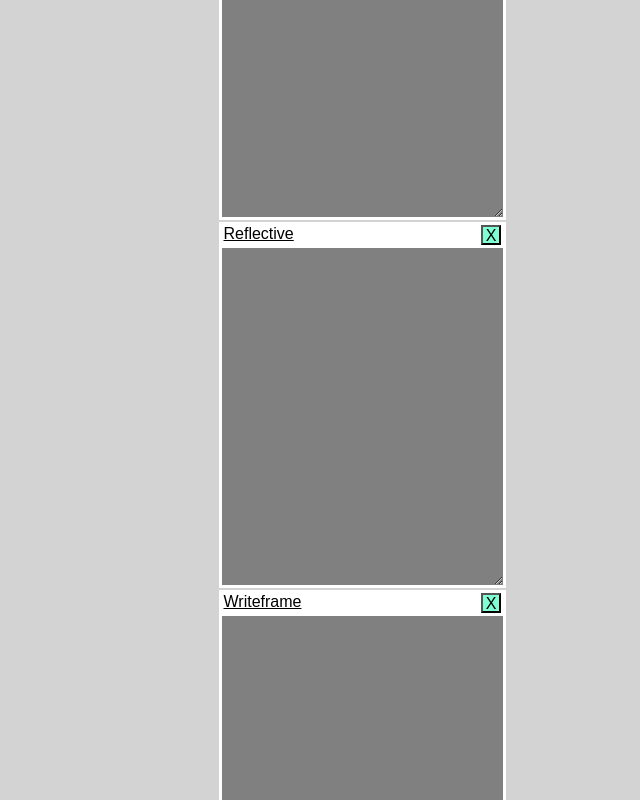
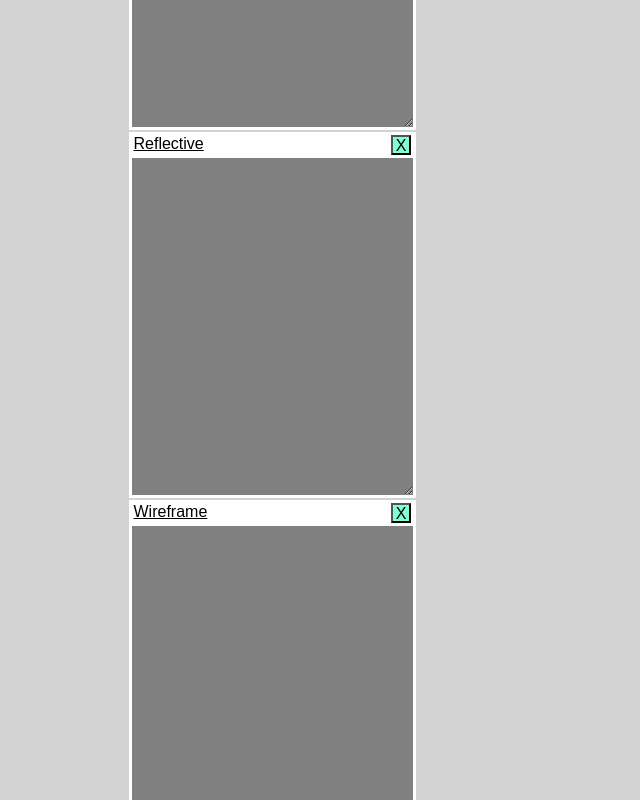
Before and after one commit to J-Wll/dev-companion, a React (Vite) app: page / in a window 1280 px wide. Shown: the part 1360-2160 px from the top of the page, without its empty margins (0-640 px from the left). Built offline with nearby package versions, Linux system fonts and the light colour scheme.

Commit message:
Added autosave to draggable

```diff
--- a/src/App.jsx
+++ b/src/App.jsx
@@ -18,11 +18,11 @@ export default function App() {
   useEffect(() => {
     if (moduleList.length === 0) {
       console.log("!!!!!!!!!!!!!!!!!USE EFFECT TRIGGERED!!!!!!!!!!!!!!!!!!!");
-      const defaultModules = ["Timers", "Notes", "Todo", "Kanban", "Reflective", "Writeframe", "Gitstatus", "AiChat"];
+      const defaultModules = ["Timers", "Notes", "Todo", "Kanban", "Reflective", "Wireframe", "Gitstatus", "AiChat"];
 
       const startingModuleList = defaultModules.map((moduleType) => {
         const moduleKey = self.crypto.randomUUID();
-        globalModuleData.current[moduleKey] = { purpose: moduleType, data: undefined };
+        globalModuleData.current[moduleKey] = { purpose: moduleType, data: undefined, layout: undefined };
         return { key: moduleKey, purpose: moduleType }
       })
 
@@ -31,12 +31,16 @@ export default function App() {
     }
   }, [])
 
-  function setModuleData(iKey, iValue) {
+  function setModuleData(iKey, iValue, layout = false) {
     // console.log("!!!!!!!!!!!!!!!!! setModuleData !!!!!!!!!!!!!!!!!!!");
     // console.log(globalModuleData.current);
-    globalModuleData.current[iKey].data = iValue;
+    if (layout) {
+      globalModuleData.current[iKey].layout = iValue;
+    }
+    else {
+      globalModuleData.current[iKey].data = iValue;
+    }
     // console.log(globalModuleData.current);
-
   }
 
   function addModule(moduleType) {
@@ -61,7 +65,7 @@ export default function App() {
 
     console.log(moduleList);
     return moduleList.map((module) =>
-      <Module key={module.key} counter={module.key} purpose={module.purpose} data={module.data} setData={setModuleData} deleteModule={deleteModule} dataFromGlobal={globalModuleData.current[module.key].data} />
+      <Module key={module.key} counter={module.key} purpose={module.purpose} data={module.data} setData={setModuleData} deleteModule={deleteModule} dataFromGlobal={globalModuleData.current[module.key]} />
     )
   }
 
--- a/src/Module.jsx
+++ b/src/Module.jsx
@@ -10,7 +10,7 @@ export default function Module(props) {
     // console.log(props);
 
     let component, title;
-    const componentProps = { data: props.data, setData: props.setData, counter: props.counter, dataFromGlobal: props.dataFromGlobal }
+    const componentProps = { data: props.data, setData: props.setData, counter: props.counter, dataFromGlobal: props.dataFromGlobal.data }
     // TODO: every possible purpose, make sure each one has the break
     switch (props.purpose) {
         case "Notes":
@@ -34,13 +34,17 @@ export default function Module(props) {
 
     // on stop assign the update global data ref for this module, that will be used as the default position if it is loaded again
     // similar mechanism for size
+    // misallignment problem is probably due to using cursor position, which can grab any point along the bar
     function handleStop(e) {
         console.log(e)
+        props.setData(props.counter, { x: e.layerX, y: e.layerY }, true)
     }
 
+    const defaultPos = props.dataFromGlobal.layout ? props.dataFromGlobal.layout : { x: 10, y: 10 }
     console.log(component, title);
+
     return (
-        <Draggable handle=".menu-bar" defaultPosition={{ x: 100, y: 100 }} onStop={handleStop}>
+        <Draggable handle=".menu-bar" defaultPosition={defaultPos} onStop={handleStop}>
             <div className={`module ${props.purpose}-module`}>
                 <div className="menu-bar">
                     <p className="module-title">{title}</p>
```
